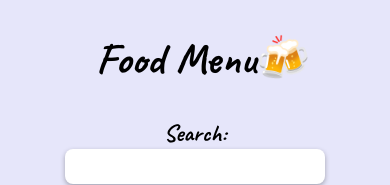
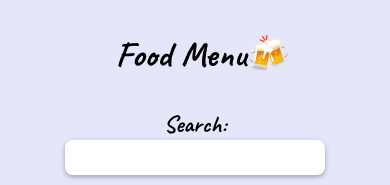
Before and after one commit to Rishav1707/Search-Component, a React (Vite) app in the folder Recipes/: page / in a window 390 px wide. Shown: the top 185 px of the page. Built offline with nearby package versions, Linux system fonts and the light colour scheme; a web font is replaced by a local one.

Commit message:
Add font size

```diff
--- a/Recipes/src/App.css
+++ b/Recipes/src/App.css
@@ -81,7 +81,7 @@ li {
   }
 
   .menu {
-    font-size: 2.7em;
+    font-size: 2.2em;
     margin: 0rem 0rem 2rem 1rem;
   }
 
```
